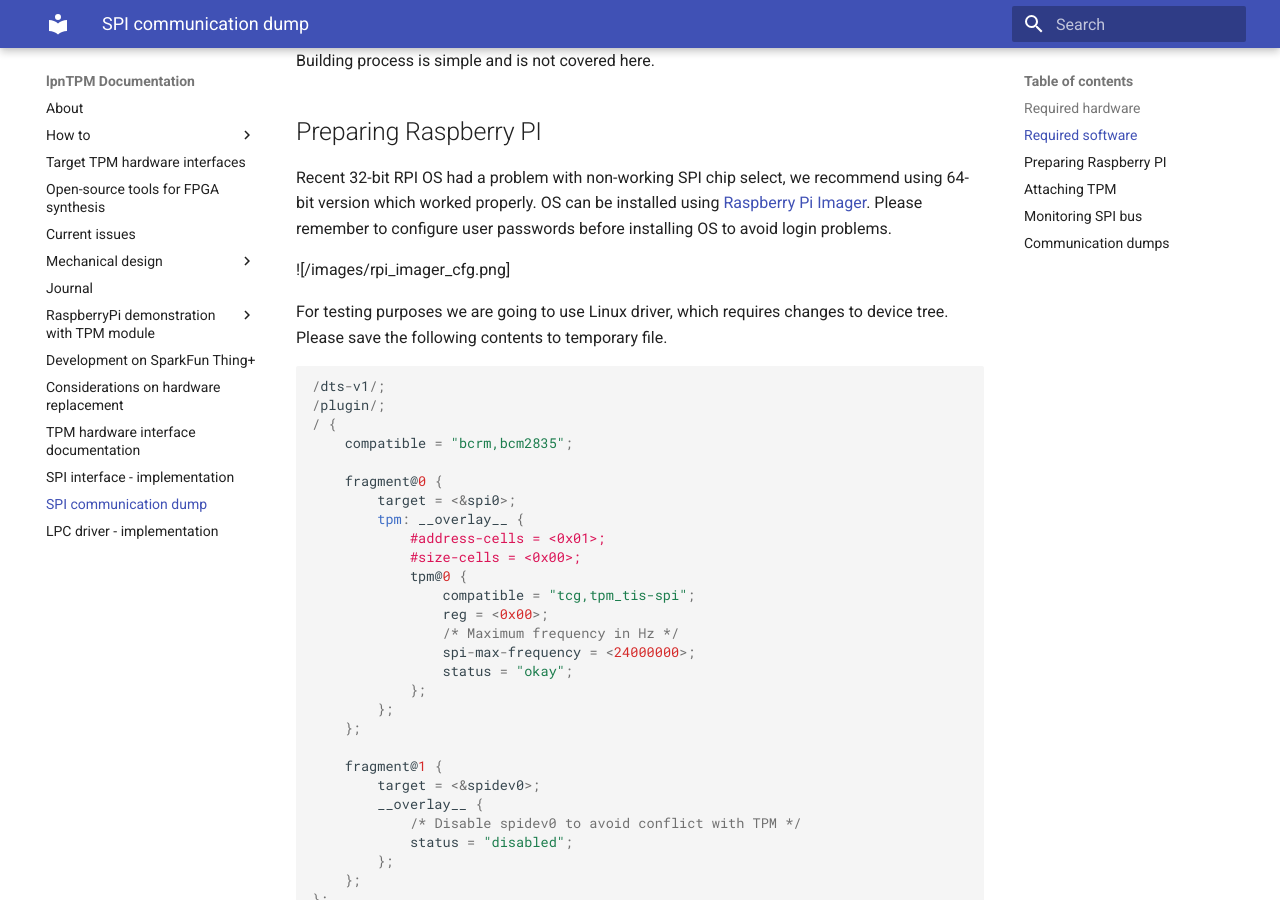
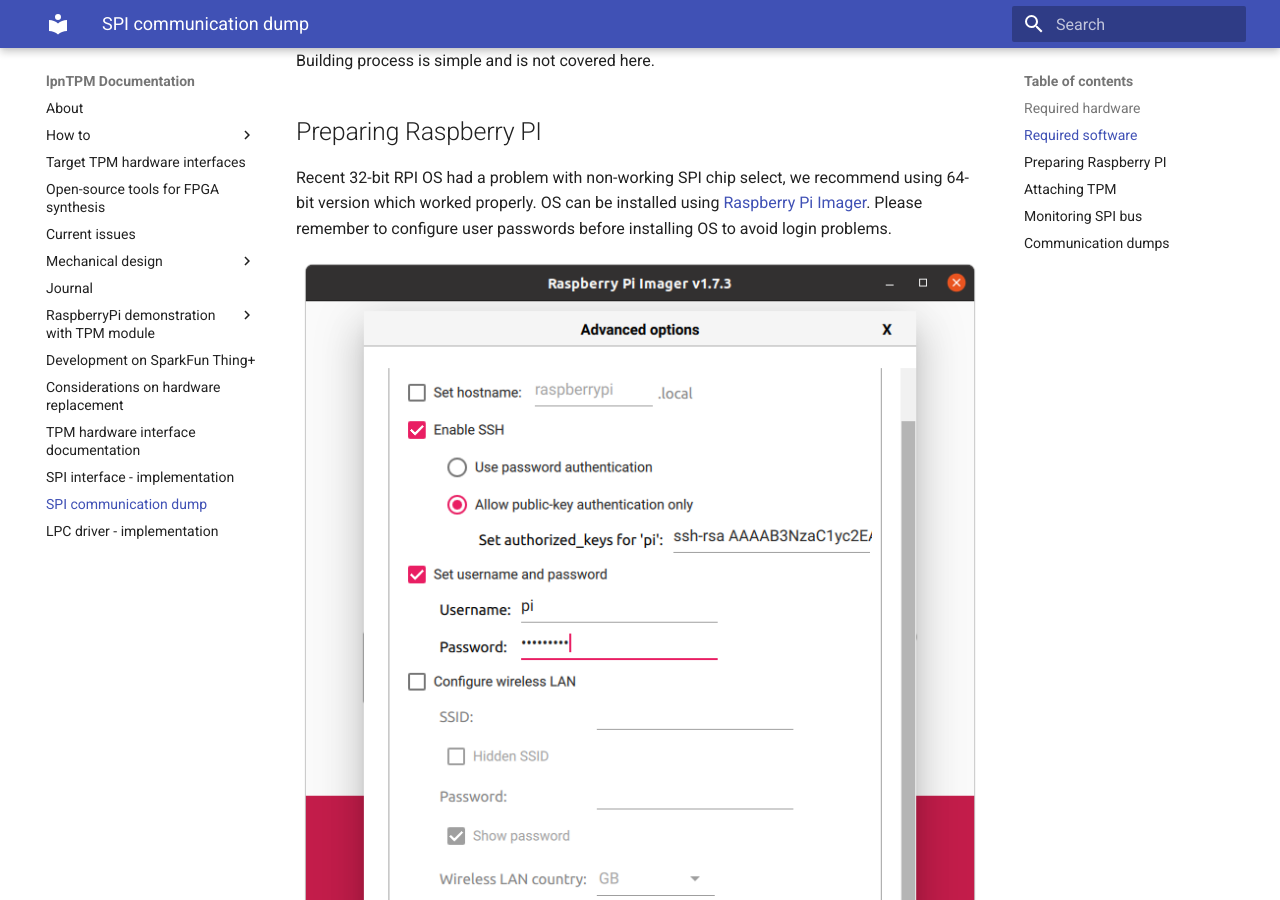
Before and after one commit to lpn-plant/lpntpm-docs, an MkDocs documentation site: the page built from docs/tpm-spi-dump.md, in a window 1280 px wide and 900 px high, scrolled down 520 px. Built offline with MkDocs 1.6.1 and Material for MkDocs 9.7.7, drawn with Linux system fonts in a browser that asks for light colours; some of the changed lines change nothing that is shown.

Commit message:
docs/tpm-spi-dump.md: fix image link, add alt-text to all images

```diff
--- a/docs/tpm-spi-dump.md
+++ b/docs/tpm-spi-dump.md
@@ -26,7 +26,7 @@
 [Raspberry Pi Imager](https://www.raspberrypi.com/software/). Please remember to
 configure user passwords before installing OS to avoid login problems.
 
-![/images/rpi_imager_cfg.png]
+![RPI Imager password setup](/images/rpi_imager_cfg.png)
 
 For testing purposes we are going to use Linux driver, which requires changes to
 device tree. Please save the following contents to temporary file.
@@ -90,7 +90,7 @@
 
 This is the pinout of the TPM used
 
-![](/images/asus_tpm_pinout.png)
+![ASUS TPM pinout](/images/asus_tpm_pinout.png)
 
 Following connections must be done
 
@@ -104,7 +104,7 @@
 | CS#       | SPI0_CS0     |
 | RST#_TPM  | GND          |
 
-![](/images/rp2_pinout.png)
+![RPI2 header pinout](/images/rp2_pinout.png)
 
 When the TPM is connected to RPI, try running these commands as root
 
@@ -119,7 +119,7 @@
 
 Complete setup looks like this:
 
-![](/images/tpm_rpi_dslogic_connection.jpg)
+![TPM to RPI connection](/images/tpm_rpi_dslogic_connection.jpg)
 
 ## Monitoring SPI bus
 
@@ -127,19 +127,19 @@
 for DSLogic Plus to operate at 100 MHz with 4 channels). Set voltage threshold
 to 2.0V and select max 4 channels.
 
-![](/images/dsview_cfg.png)
+![DSView configuration](/images/dsview_cfg.png)
 
 DSView has built-in decoders for various protocols including TPM over SPI. To
 enable decoding click on the `Decode` button from toolbar and search for the
 `SPI TPM` protocol. Select proper CLK, MISO, MOSI, CS#, and leave other settings
 at theirs defaults.
 
-![](/images/dsview_proto_cfg.png)
+![DSView protocol decoder configuration](/images/dsview_proto_cfg.png)
 
 When configured properly DSView should show TPM registers we read or write, and
 raw data that goes to/from these registers.
 
-![](/images/dsview_trace_tpm_init.png)
+![Communication dump during TPM init](/images/dsview_trace_tpm_init.png)
 
 ## Communication dumps
 
```
